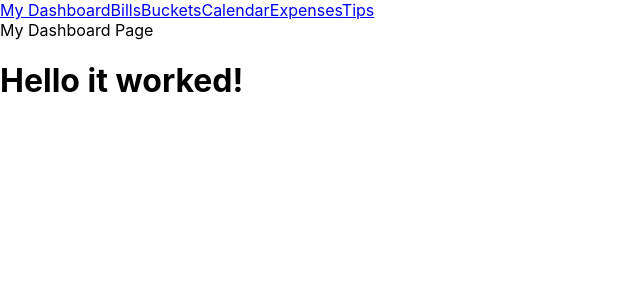
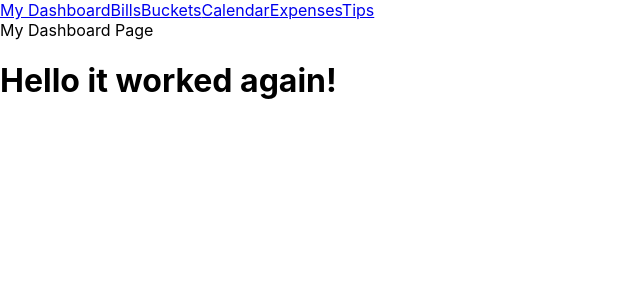
Before and after one commit to ivanstewart2001/saving-buddy, a React (Create React App) app: page /myDashboard in a window 1280 px wide. Shown: the top 300 px of the page, without its empty margins (0-640 px from the left). Built offline with nearby package versions, Linux system fonts and the light colour scheme.

Commit message:
Testing again app.js changes

```diff
--- a/src/App.js
+++ b/src/App.js
@@ -8,7 +8,7 @@ class App extends Component {
       <div>
         <Header />
         <Navigation />
-        <h1>Hello it worked!</h1>
+        <h1>Hello it worked again!</h1>
       </div>
     )
   }
```
